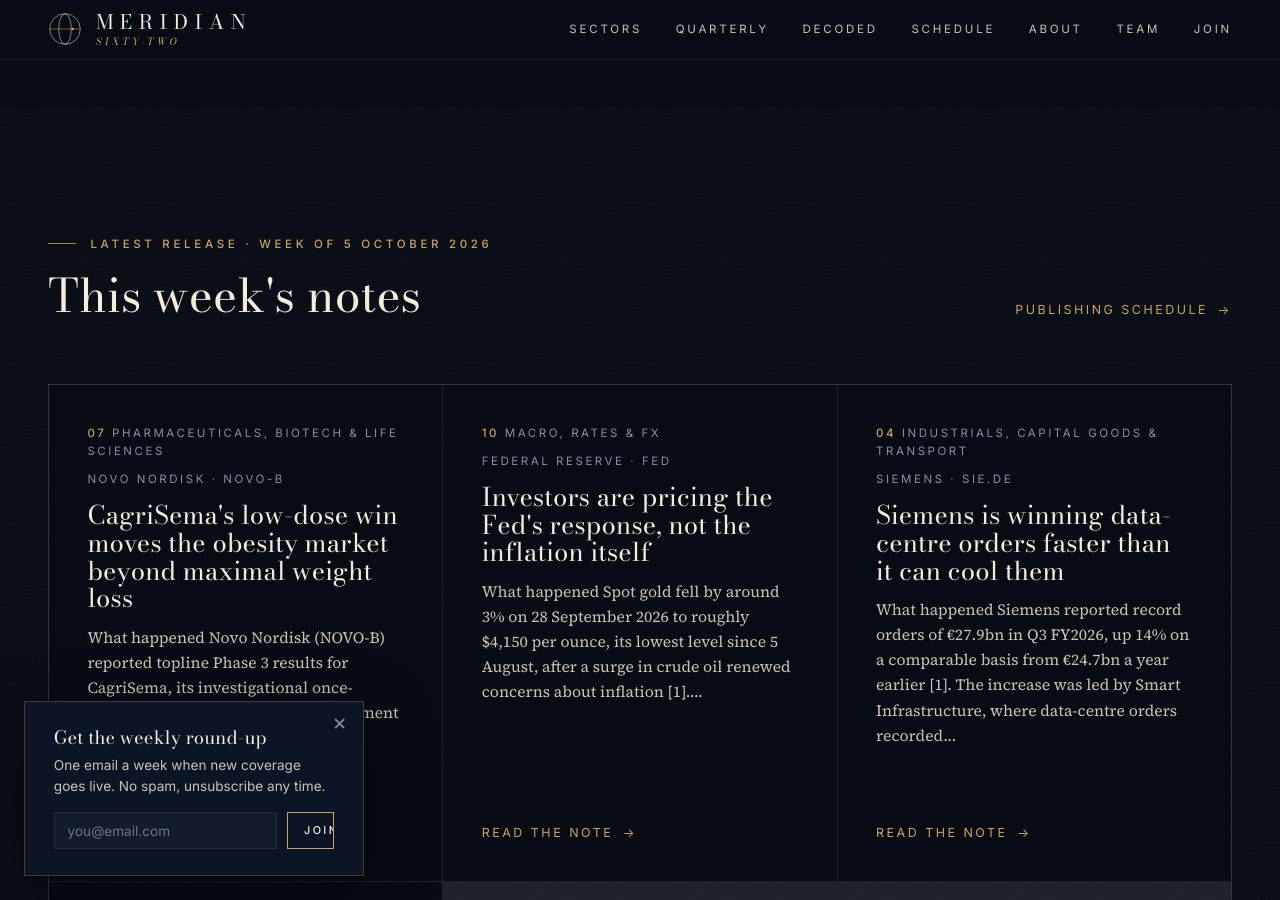
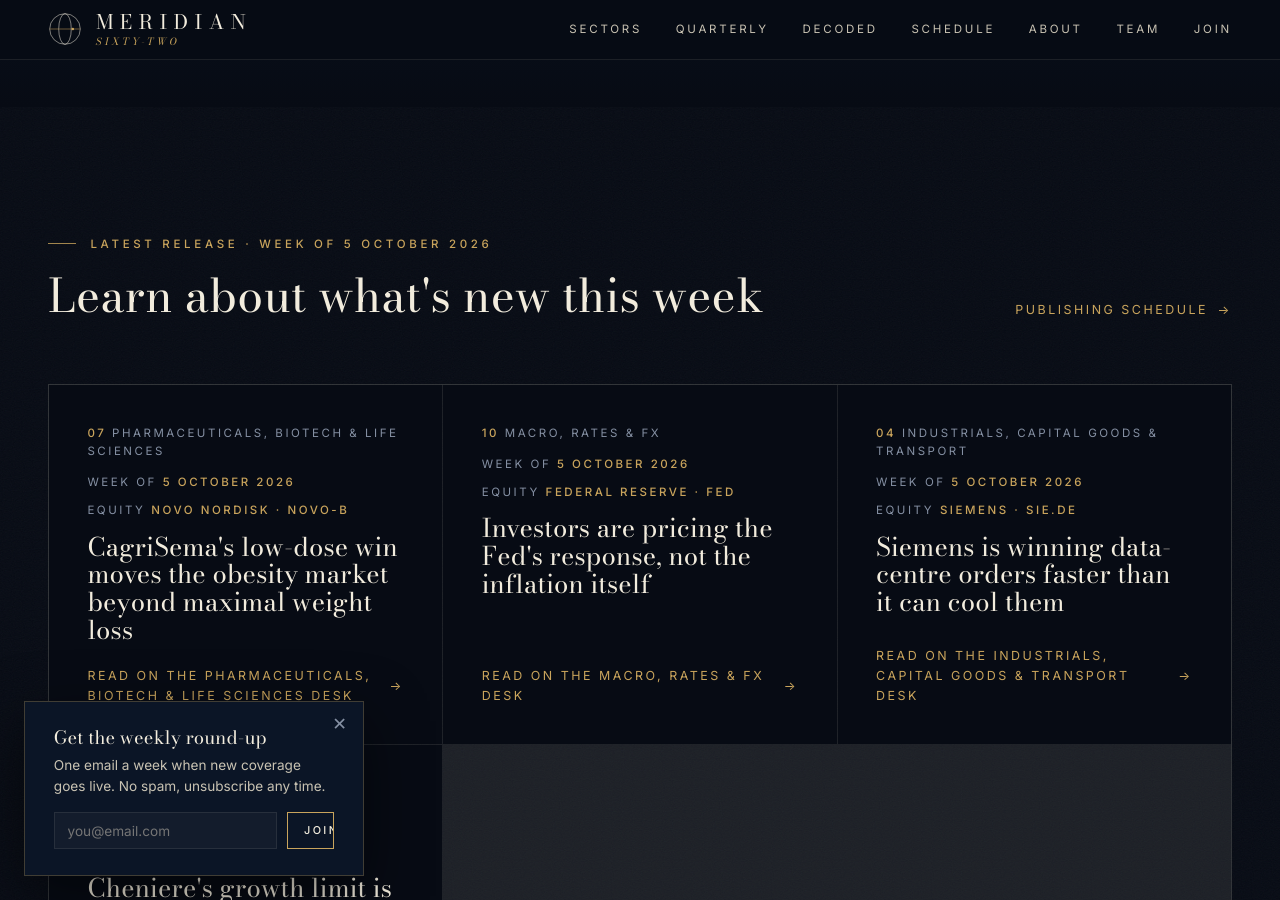
Before and after one commit to meridian62contact-lang/meridian62contact-lang.github.io, a Jekyll site: the page built from index.html, in a window 1280 px wide and 900 px high, scrolled down 2331 px. Built offline with Jekyll 4.4.1, drawn with Linux system fonts in a browser that asks for light colours; some of the changed text lies outside the part shown.

Commit message:
Update index.html

```diff
--- a/index.html
+++ b/index.html
@@ -95,7 +95,7 @@
     <div class="section__head" data-reveal>
       <div>
         <p class="eyebrow">{% if latest_week != "" %}Latest release · Week of {{ all_notes[0].week | date: "%-d %B %Y" }}{% else %}Latest release{% endif %}</p>
-       <h2>{% if latest_week != "" %}This week's notes{% else %}Coming soon{% endif %}</h2>
+       <h2>{% if latest_week != "" %}Learn about what's new this week{% else %}Coming soon{% endif %}</h2>
       </div>
       <a class="arrow-link" href="{{ '/schedule/' | relative_url }}">Publishing schedule</a>
     </div>
@@ -106,10 +106,15 @@
         {%- if w == latest_week -%}
           {%- assign s = sectors | where: "slug", n.sector | first -%}
           <a class="latest__item" href="{{ s.url | relative_url }}#{{ w }}">
-            <div class="note__meta"><span><b>{{ s.number }}</b> {{ s.name }}</span>{% if n.equity %}<span>{{ n.equity }}</span>{% endif %}</div>
+            <div class="note__meta">
+              <span><b>{{ s.number }}</b> {{ s.name }}</span>
+            </div>
+            <div class="note__meta">
+              <span>Week of <b>{{ n.week | date: "%-d %B %Y" }}</b></span>
+              {% if n.equity %}<span>Equity <b>{{ n.equity }}</b></span>{% endif %}
+            </div>
             <h3>{{ n.headline }}</h3>
-            <p>{{ n.content | markdownify | strip_html | truncatewords: 34 }}</p>
-            <span class="arrow-link">Read the note</span>
+            <span class="arrow-link">Read on the {{ s.name }} desk</span>
           </a>
         {%- endif -%}
       {%- endfor -%}
@@ -161,7 +166,7 @@
   <div class="wrap">
     <div class="cta" data-reveal>
       <p class="eyebrow eyebrow--center">Recruiting season?</p>
-      <h2>“What company do you actually follow?”</h2>
+      <h2>"What company do you actually follow?"</h2>
       <p>Every Meridian62 analyst has an answer, a byline to prove it and twelve weeks of notes behind it. Readers get the same market, explained by the people who study the engineering, science and economics underneath it.</p>
       <div class="btn-row" style="justify-content:center">
         <a class="btn" href="{{ '/join/' | relative_url }}">Write for us</a>
```
